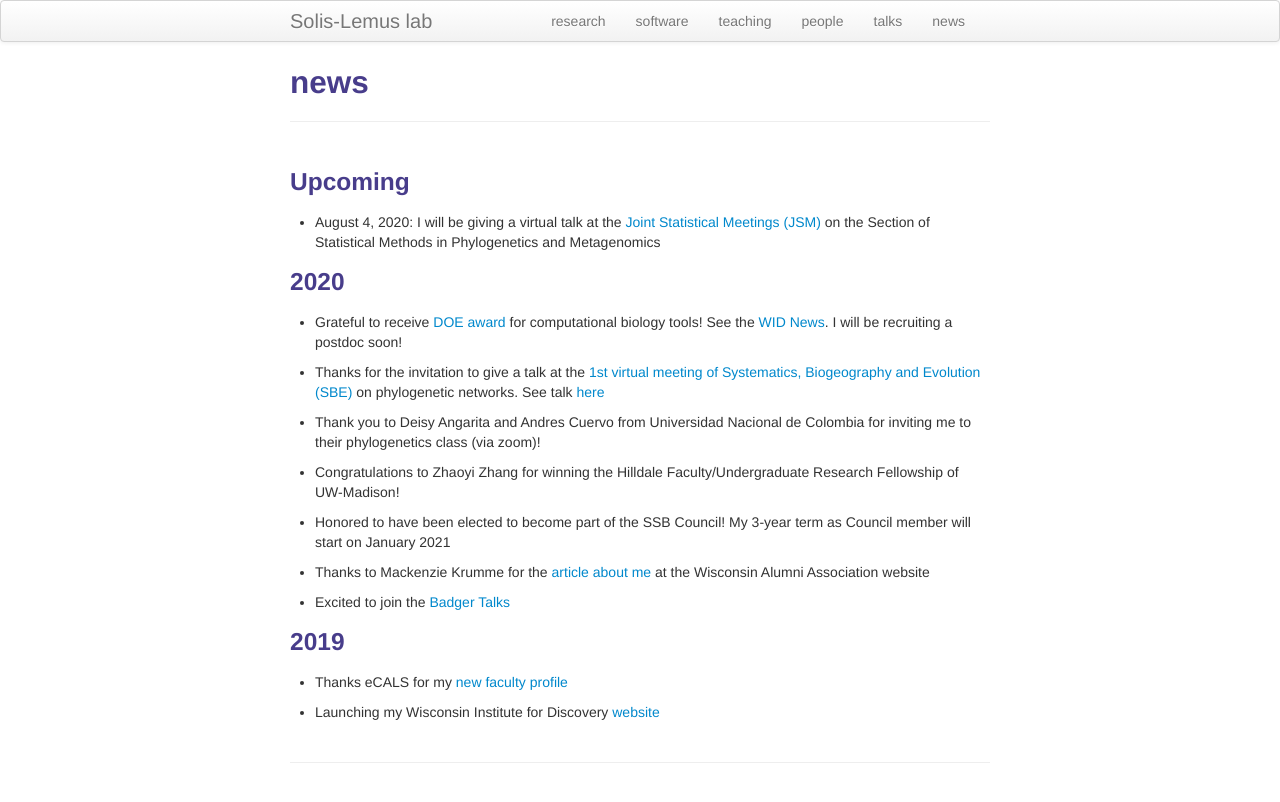
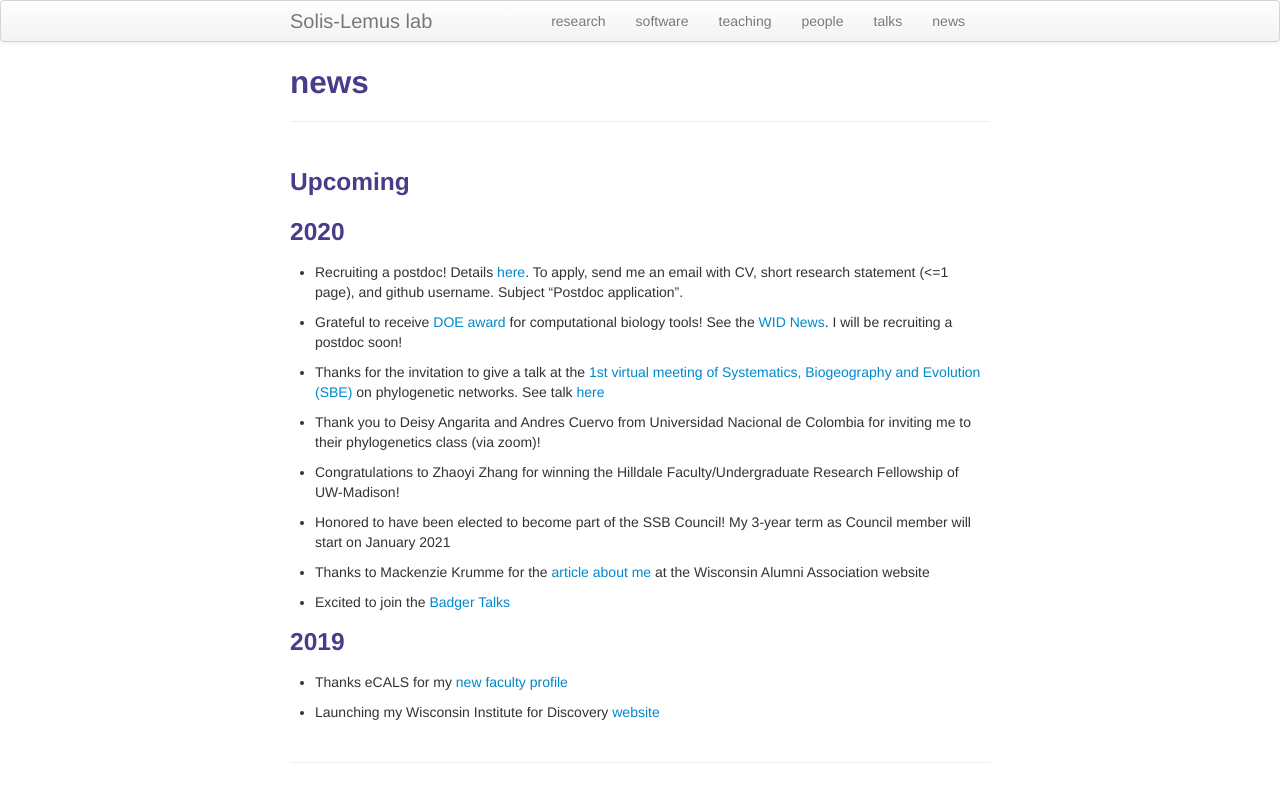
Before and after one commit to solislemuslab/solislemuslab.github.io, a Jekyll site: the page built from pages/news.md, in a window 1280 px wide. Shown: the top 802 px of the page. Built offline with Jekyll 4.4.1, drawn with Linux system fonts in a browser that asks for light colours.

Commit message:
added postdoc job

```diff
--- a/pages/news.md
+++ b/pages/news.md
@@ -6,9 +6,11 @@ description: Solis-Lemus lab
 
 ### Upcoming
 
-- August 4, 2020: I will be giving a virtual talk at the [Joint Statistical Meetings (JSM)](https://ww2.amstat.org/meetings/jsm/2020/onlineprogram/index.cfm) on the Section of Statistical Methods in Phylogenetics and Metagenomics
+
 
 ### 2020
+
+- Recruiting a postdoc! Details [here](https://jobrxiv.org/job/university-of-wisconsin-madison-27778-postdoctoral-researcher-in-statistical-machine-learning-methods-for-high-dimensional-omics-data/). To apply, send me an email with CV, short research statement (<=1 page), and github username. Subject "Postdoc application".
 
 - Grateful to receive [DOE award](https://science.osti.gov/-/media/ber/pdf/Awards/Computational_Tool_Development_List_of_Awards-DE-FOA-0002217.pdf?la=en&hash=F863703E5FA6B0889E8F29BF791312F4310B9629) for computational biology tools! See the [WID News](https://wid.wisc.edu/solis-lemus-awarded-grant-to-develop-statistical-theory-for-soil-data/). I will be recruiting a postdoc soon!
 
```
Also changed, not shown: pages/people.md (+4 -0 lines), pages/talks.md (+2 -0 lines).
